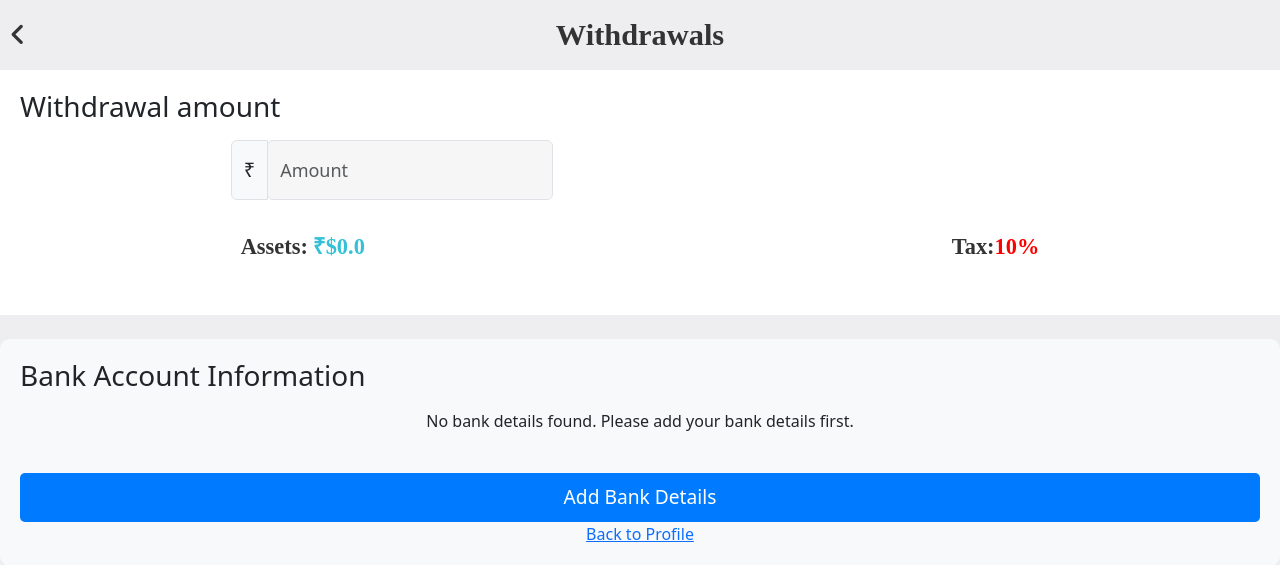
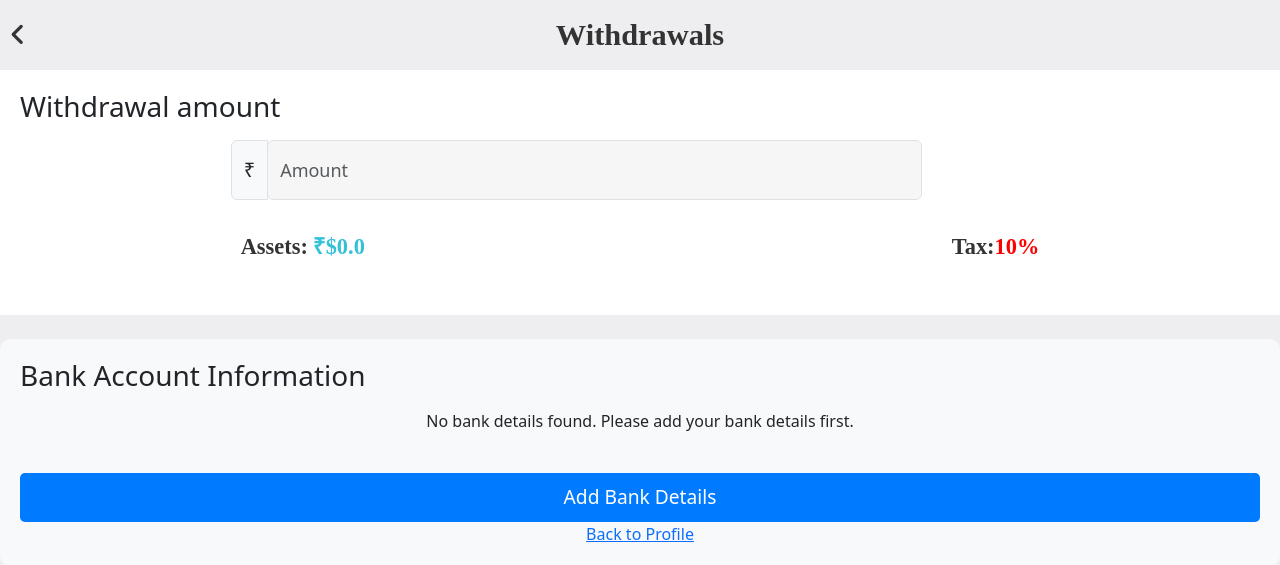
Before and after one commit to Kartikk1820/laysProject, a Flask app: page /withdraw in a window 1280 px wide. Shown: the top 565 px of the page. Run offline with Flask 3, Linux system fonts and the light colour scheme; a user stored in the database is signed in; data comes from the database, SQL or seed files in the repository; data that the repository does not hold is empty; some libraries are stand-ins or nearby versions.

Commit message:
Update withdrawl.css
change form widthdrawl to 80%

```diff
--- a/static/css/withdrawl.css
+++ b/static/css/withdrawl.css
@@ -92,3 +92,6 @@ body {
 .btn-confirm-withdrawal:hover {
   background-color: #0056b3;
 }
+form{
+  width: 80%;
+}
```
